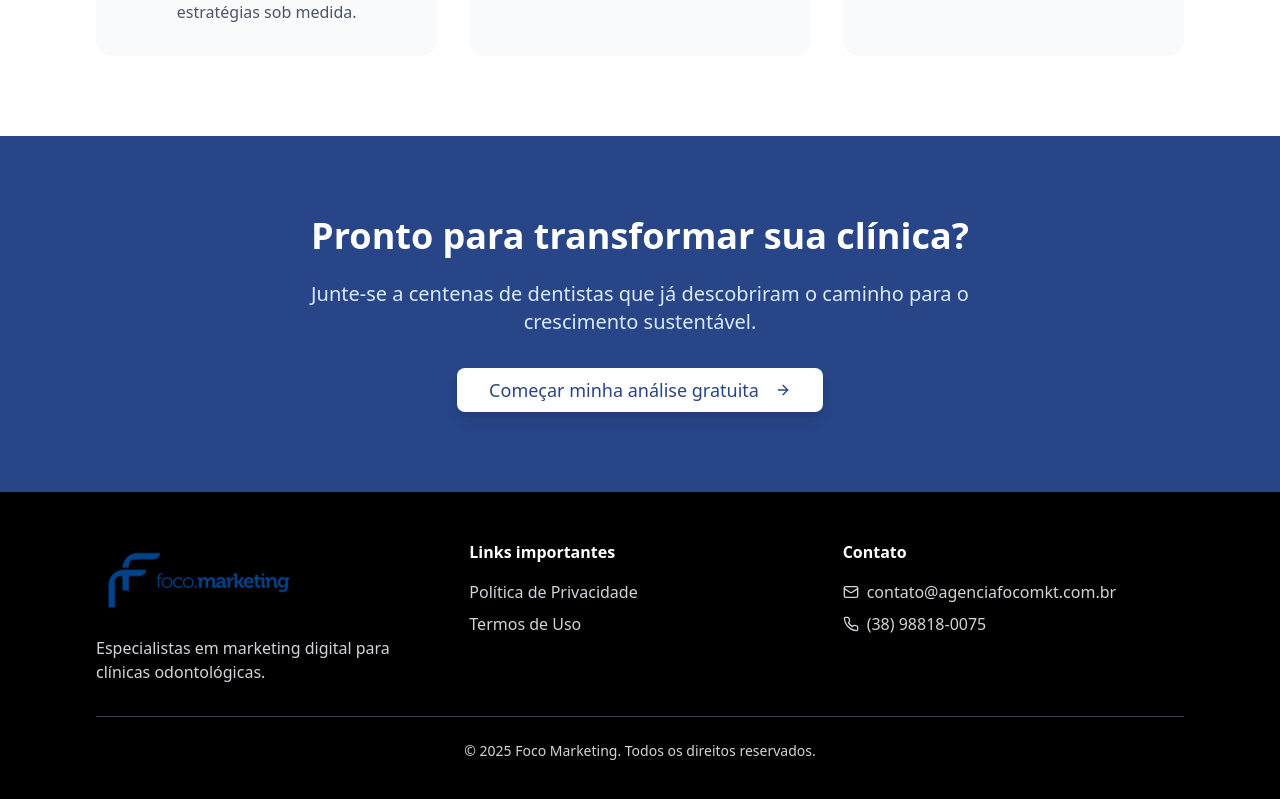
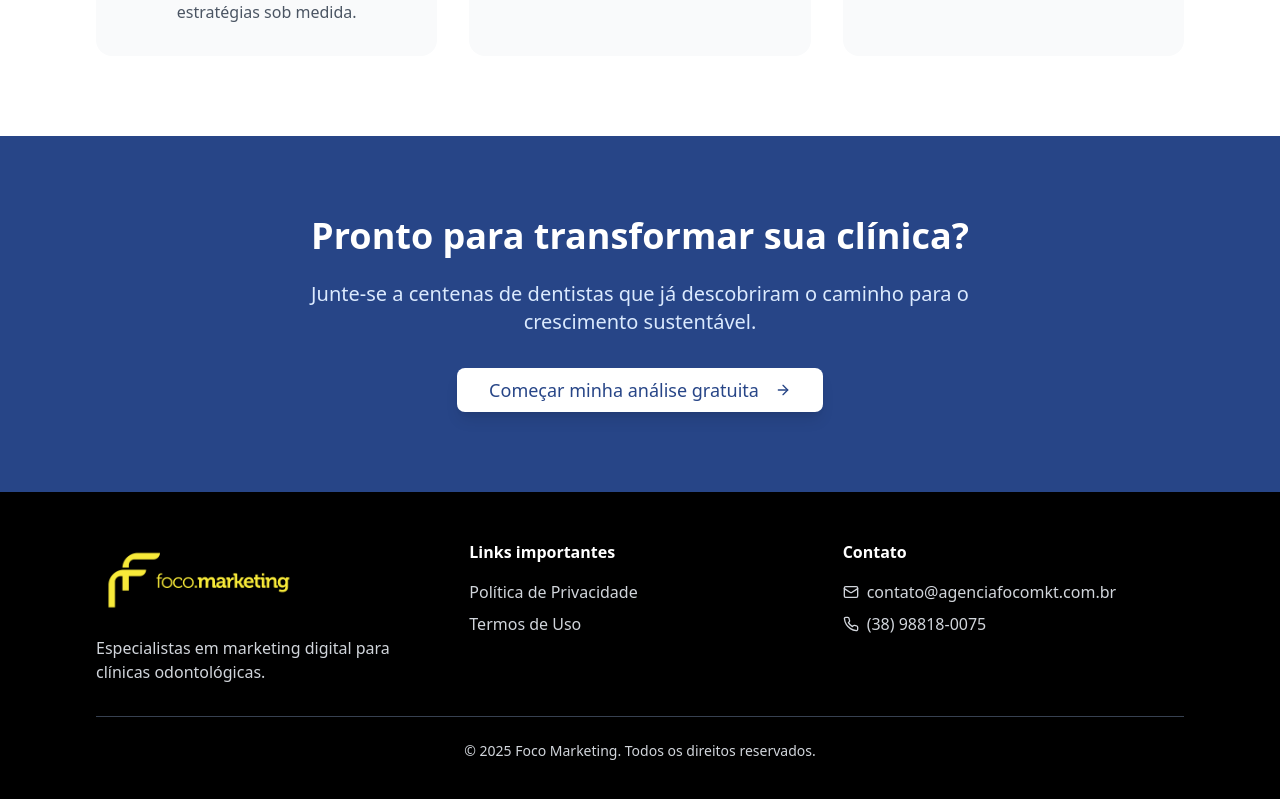
Before and after one commit to Kelvin-foco/plano-foco-estrategico--novo, a React (Vite) app: page / in a window 1280 px wide. Shown: the part 1117-1916 px from the top of the page. Built offline with nearby package versions, Linux system fonts and the light colour scheme.

Commit message:
Visual edit in Lovable
Edited UI in Lovable

```diff
--- a/src/pages/Index.tsx
+++ b/src/pages/Index.tsx
@@ -142,7 +142,7 @@ const Index = () => {
             {/* Left Section */}
             <div>
               <div className="mb-4">
-                <img src="/lovable-uploads/d3ac1f8f-026b-4911-9877-cd4b52be3d75.png" alt="Foco Marketing" className="h-20" />
+                <img alt="Foco Marketing" className="h-20" src="/lovable-uploads/70824f60-9d6d-4c7c-9eaf-86f5700bab89.png" />
               </div>
               <p className="text-gray-300">
                 Especialistas em marketing digital para clínicas odontológicas.
```
Also changed, not shown: public/lovable-uploads/70824f60-9d6d-4c7c-9eaf-86f5700bab89.png (added).
